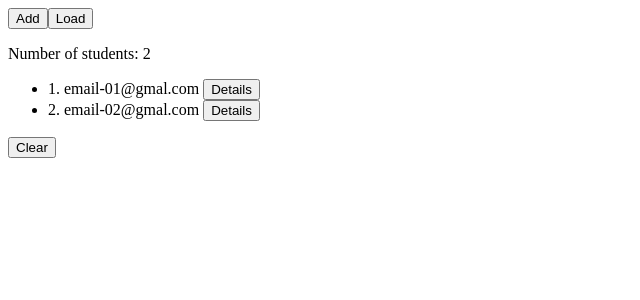
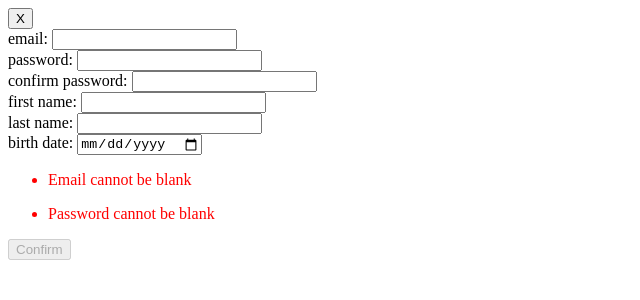
Before and after one commit to maleksandrowicz93/cqrs-demo-fe, an Angular app: page / in a window 1280 px wide. Both pictures are taken after a click on the button "Add". Shown: the top 300 px of the page, without its empty margins (0-640 px from the left). Built offline with nearby package versions, Linux system fonts and the light colour scheme.

Commit message:
add user feature prototype

```diff
--- /dev/null
+++ b/src/app/add-form-page/add-form-page.component.html
@@ -0,0 +1,25 @@
+<button (click)="close()">X</button>
+<div>
+    <label>email: </label>
+    <input type="text" [(ngModel)]="email">
+    <br>
+    <label>password: </label>
+    <input type="password" [(ngModel)]="password">
+    <br>
+    <label>confirm password: </label>
+    <input type="password" [(ngModel)]="confirmedPassword">
+    <br>
+    <label>first name: </label>
+    <input type="text" [(ngModel)]="firstName">
+    <br>
+    <label>last name: </label>
+    <input type="text" [(ngModel)]="lastName">
+    <br>
+    <label>birth date: </label>
+    <input type="date" [(ngModel)]="birthDate">
+    <br>
+</div>
+<ul *ngFor="let error of errors" style="color: red;">
+    <li>{{error}}</li>
+</ul>
+<button [disabled]="errors.size > 0" (click)="addStudent()">Confirm</button>
--- /dev/null
+++ b/src/app/add-form-page/add-form-page.component.ts
@@ -0,0 +1,64 @@
+import { Component, DoCheck } from '@angular/core';
+import { Page } from '../enums/page';
+import { SaveStudentRequest } from '../interfaces/SaveStudentRequest';
+import { PageLoaderService } from '../services/page-loader.service';
+import { StudentDataService } from '../services/student-data.service';
+
+@Component({
+  selector: 'app-add-form-page',
+  templateUrl: './add-form-page.component.html',
+  styleUrls: ['./add-form-page.component.css']
+})
+export class AddFormPageComponent implements DoCheck {
+
+  saveStudentRequest = {} as SaveStudentRequest;
+  email = "";
+  password = "";
+  confirmedPassword = "";
+  firstName = "";
+  lastName = "";
+  birthDate = new Date();
+  errors = new Set<Error>([Error.BLANK_EMAIL, Error.BLANK_PASSWORD]);
+
+  constructor(private pageLoaderService: PageLoaderService, private studentDataService: StudentDataService) { }
+
+  ngDoCheck(): void {
+    this.validateInput(Error.BLANK_EMAIL, () => this.email.length > 0);
+    this.validateInput(Error.BLANK_PASSWORD, () => this.password.length > 0);
+    this.validateInput(Error.DIFFERENT_PASSWORDS, () => this.password === this.confirmedPassword);
+  }
+
+  private validateInput(error: Error, predicate: () => boolean): void {
+    let isError = this.errors.has(error);
+    if (predicate()) {
+      if (isError) {
+        this.errors.delete(error);
+      }
+    } else {
+      if (!isError) {
+        this.errors.add(error);
+      }
+    }
+  }
+
+  close(): void {
+    this.pageLoaderService.setCurrentPage(Page.MAIN_PAGE);
+  }
+
+  addStudent(): void {
+    this.studentDataService.addStudent({
+      email: this.email,
+      password: this.password,
+      firstName: this.firstName,
+      lastName: this.lastName,
+      birthDate: this.birthDate
+    });
+    this.pageLoaderService.setCurrentPage(Page.MAIN_PAGE);
+  }
+}
+
+enum Error {
+  BLANK_EMAIL = "Email cannot be blank",
+  BLANK_PASSWORD = "Password cannot be blank",
+  DIFFERENT_PASSWORDS = "Passwords must be the same"
+}
--- a/src/app/app.component.html
+++ b/src/app/app.component.html
@@ -2,6 +2,9 @@
   <ng-container [ngSwitch]="currentPage | async">
     <div *ngSwitchCase="page.USER_PAGE">
       <app-student-page></app-student-page>
+    </div>
+    <div *ngSwitchCase="page.ADD_FORM">
+      <app-add-form-page></app-add-form-page>
     </div>
     <div *ngSwitchCase="page.EDIT_FORM">
       <app-edit-form-page></app-edit-form-page>
```
Also changed, not shown: src/app/app.module.ts (+6 -2 lines), src/app/add-form-page/add-form-page.component.css (added).
